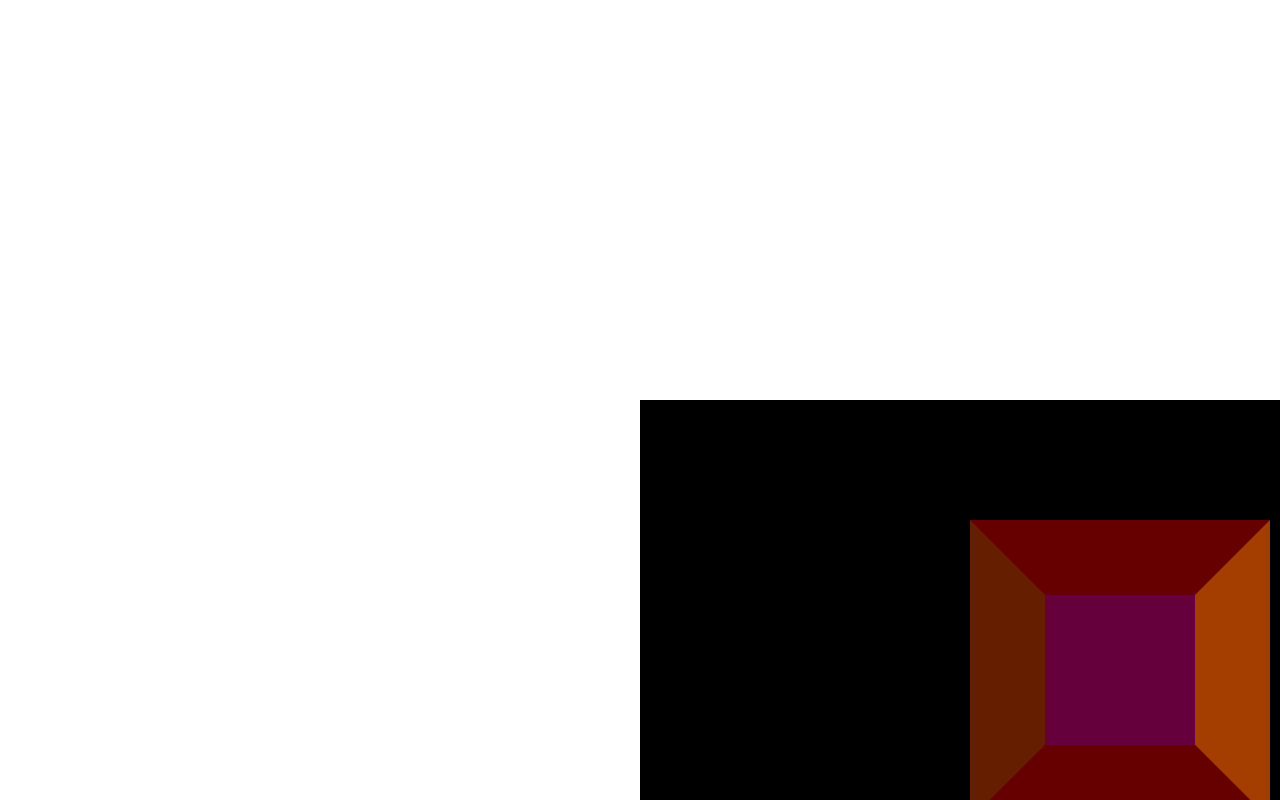
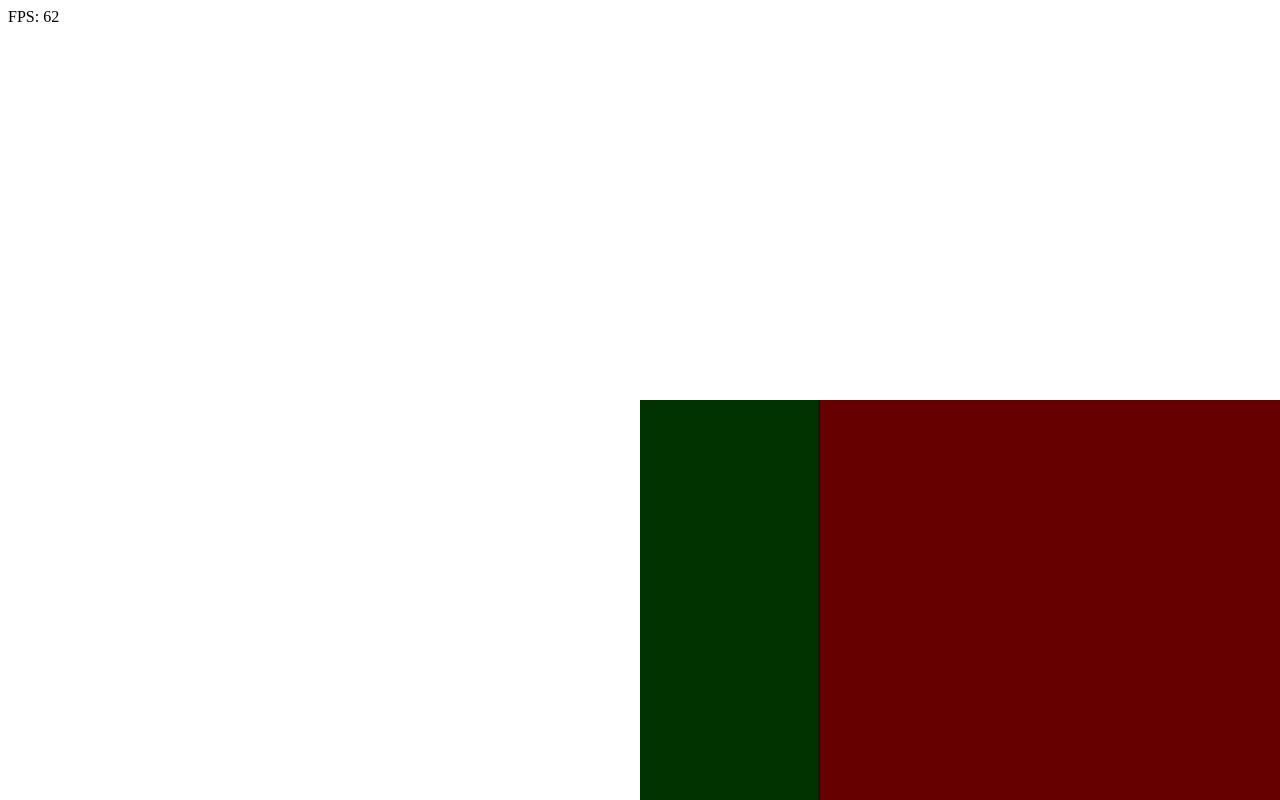
Before and after one commit to yikuansun/css-3d-test, a SvelteKit app: page / in a window 1280 px wide. Built offline with nearby package versions, Linux system fonts and the light colour scheme.

Commit message:
Implement movement
That was tough

```diff
--- a/src/lib/components/World.svelte
+++ b/src/lib/components/World.svelte
@@ -1,8 +1,14 @@
 <script lang="ts">
-	let { children, perspective } = $props();
+	let { children, perspective, camera } = $props();
 </script>
 
 <div style:width="100%" style:height="100%" style:position="absolute" style:transform-style="preserve-3d"
     style:transform="translateZ({perspective}px)">
-    {@render children()}
+    <div style:width="100%" style:height="100%" style:position="absolute" style:transform-style="preserve-3d"
+        style:transform="rotateX({camera.angleX}deg) rotateY({camera.angleY}deg) rotateZ({camera.angleZ}deg)">
+        <div style:width="100%" style:height="100%" style:position="absolute" style:transform-style="preserve-3d"
+            style:transform="translateX({-camera.x}px) translateY({-camera.y}px) translateZ({-camera.z}px) ">
+            {@render children()}
+        </div>
+    </div>
 </div>
--- a/src/routes/+page.svelte
+++ b/src/routes/+page.svelte
@@ -1,21 +1,89 @@
 <script lang="ts">
     import Plane from "$lib/components/Plane.svelte";
     import World from "$lib/components/World.svelte";
+	import { onDestroy, onMount } from "svelte";
+
+    let camera = $state({
+        x: 0,
+        y: 0,
+        z: 0,
+        angleX: 0,
+        angleY: 0,
+        angleZ: 0,
+    });
 
     const perspective = 300;
+
+    let keysPressed: { [key: string]: boolean } = {};
+
+    const TRANSLATION_SPEED = 100; // px / sec
+    const ROTATION_SPEED = 100; // deg / sec
+
+    let lastTime: number;
+    let deltaTime = $state(0);
+    let displayedFPS: number = $state(0);
+    let animationFrameId: number;
+    let frameCount = 0;
+    function tick() {
+        let startTime = Date.now();
+        deltaTime = (startTime - lastTime) / 1000;
+        lastTime = startTime;
+        // REMEMBER: multiply all speeds by deltaTime
+
+        if (keysPressed["w"]) {
+            camera.z -= TRANSLATION_SPEED * Math.cos(camera.angleY * Math.PI / 180) * deltaTime;
+            camera.x += TRANSLATION_SPEED * Math.sin(camera.angleY * Math.PI / 180) * deltaTime;
+        }
+        if (keysPressed["s"]) {
+            camera.z += TRANSLATION_SPEED * Math.cos(camera.angleY * Math.PI / 180) * deltaTime;
+            camera.x -= TRANSLATION_SPEED * Math.sin(camera.angleY * Math.PI / 180) * deltaTime;
+        }
+        if (keysPressed["a"]) {
+            camera.x -= TRANSLATION_SPEED * Math.cos(camera.angleY * Math.PI / 180) * deltaTime;
+            camera.z -= TRANSLATION_SPEED * Math.sin(camera.angleY * Math.PI / 180) * deltaTime;
+        }
+        if (keysPressed["d"]) {
+            camera.x += TRANSLATION_SPEED * Math.cos(camera.angleY * Math.PI / 180) * deltaTime;
+            camera.z += TRANSLATION_SPEED * Math.sin(camera.angleY * Math.PI / 180) * deltaTime;
+        }
+
+        // camera rotation
+        if (keysPressed["ArrowLeft"]) camera.angleY -= ROTATION_SPEED * deltaTime;
+        if (keysPressed["ArrowRight"]) camera.angleY += ROTATION_SPEED * deltaTime;
+        if (keysPressed["ArrowUp"]) camera.angleX += ROTATION_SPEED * deltaTime;
+        if (keysPressed["ArrowDown"]) camera.angleX -= ROTATION_SPEED * deltaTime;
+
+        if (frameCount % 60 === 0) displayedFPS = Math.floor(1 / deltaTime);
+        frameCount++;
+
+        animationFrameId = requestAnimationFrame(tick);
+    }
+
+    onMount(() => {
+        lastTime = Date.now();
+        animationFrameId = requestAnimationFrame(tick);
+    });
+
+    onDestroy(() => {
+        if (animationFrameId) cancelAnimationFrame(animationFrameId);
+    });
 </script>
 
+<svelte:window onkeydown={e => keysPressed[e.key] = true} onkeyup={e => keysPressed[e.key] = false} />
+
 <div style:width="960px" style:height="540px" style:background-color="black"
-    style:position="fixed" style:left="50vw" style:top="50vh"
+    style:position="fixed" style:left="50vw" style:top="50vh" style:overflow="hidden"
     style:transform="translate(-50%, -50%) scale(calc(min(100vw / 960px, 100vh / 540px)))"
     style:perspective="{perspective}px">
-    <World perspective={perspective}>
-        <Plane x={480} y={270} z={-100} width={100} height={100} color="red" />
-        <Plane x={480} y={270} z={-200} width={100} height={100} color="blue" />
-        <Plane x={430} y={270} z={-150} angleY={90} width={100} height={100} color="green" />
-        <Plane x={530} y={270} z={-150} angleY={90} width={100} height={100} color="yellow" />
+    <World perspective={perspective} camera={camera}>
+        <Plane x={480} y={270} z={-50} width={100} height={100} color="red" />
+        <Plane x={480} y={270} z={50} width={100} height={100} color="blue" />
+        <Plane x={430} y={270} z={0} angleY={90} width={100} height={100} color="green" />
+        <Plane x={530} y={270} z={0} angleY={90} width={100} height={100} color="yellow" />
     </World>
 </div>
 
+<span>FPS: {displayedFPS}</span>
+
 <style>
 </style>
```
